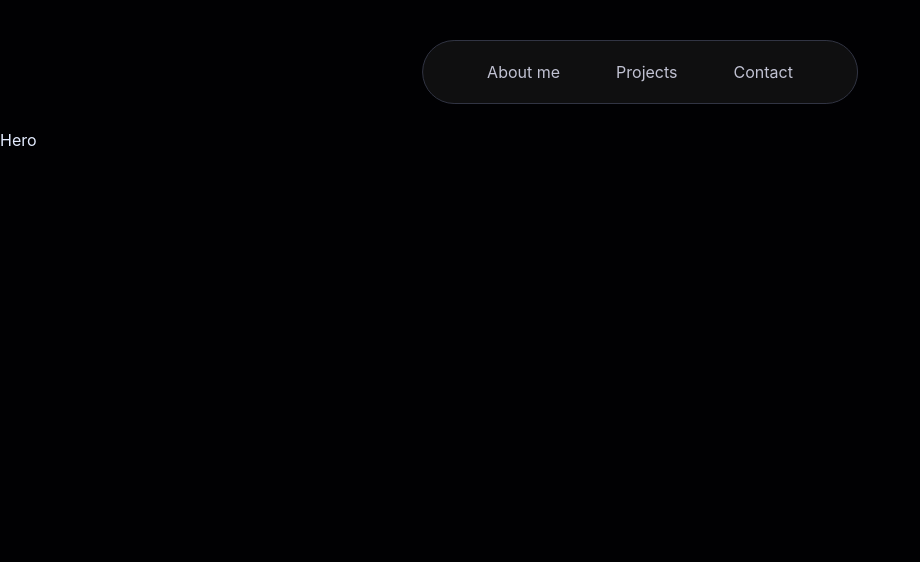
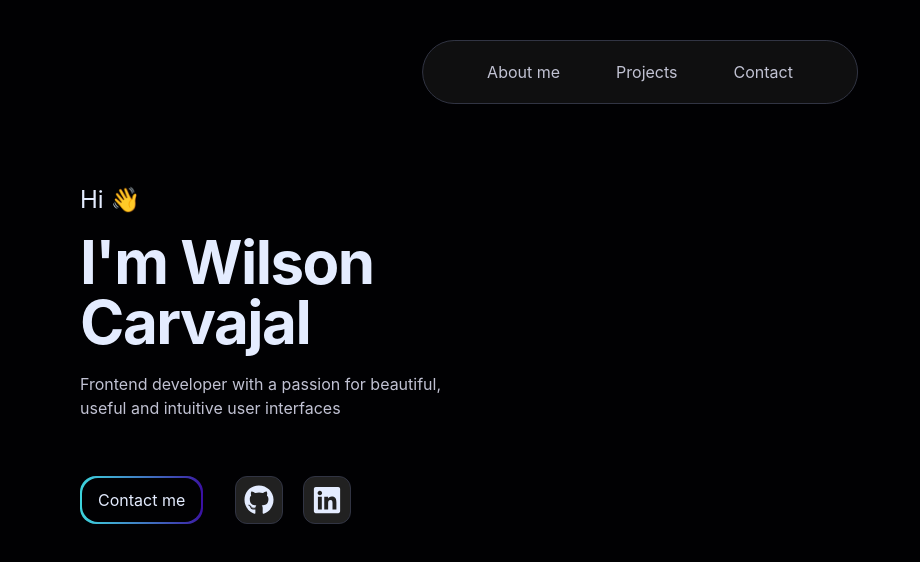
Before and after one commit to wilcar04/portfolio, a React (Vite) app: page / in a window 1280 px wide. Shown: the top 562 px of the page, without its empty margins (0-920 px from the left). Built offline with nearby package versions, Linux system fonts and the light colour scheme.

Commit message:
major progress in hero section

```diff
--- a/package.json
+++ b/package.json
@@ -13,6 +13,7 @@
     "@tailwindcss/vite": "^4.0.0",
     "react": "^18.3.1",
     "react-dom": "^18.3.1",
+    "react-icons": "^5.5.0",
     "tailwindcss": "^4.0.0"
   },
   "devDependencies": {
--- a/src/sections/Hero.jsx
+++ b/src/sections/Hero.jsx
@@ -1,5 +1,50 @@
+import { FaGithub } from "react-icons/fa";
+import { FaLinkedin } from "react-icons/fa";
+
 const Hero = () => {
-  return <div>Hero</div>;
+  return (
+    <div className="flex">
+      <div className="flex-1 my-14 mx-20 max-w-[24rem]">
+        <h5 className="text-2xl">Hi &#128075;</h5>
+        <h1 className="mt-4 text-6xl font-bold tracking-tight">
+          I&apos;m Wilson Carvajal
+        </h1>
+        <p className="mt-5 text-t-2">
+          Frontend developer with a passion for beautiful, useful and intuitive
+          user interfaces
+        </p>
+
+        <div className="flex h-[3rem] mt-14 ">
+          <button className="bg-linear-to-r from-one to-two rounded-2xl p-0.5">
+            <div className="bg-n-3 h-full rounded-2xl flex items-center px-4">
+              Contact me
+            </div>
+          </button>
+
+          <div className="flex gap-5 ml-8">
+            <a
+              href="https://github.com/wilcar04"
+              target="_blank"
+              className="h-full"
+            >
+              <div className="group duration-300 ease-out hover:bg-white bg-n-2 border border-stroke-2 rounded-xl h-full aspect-square flex">
+                <FaGithub className="m-auto text-3xl group-hover:text-[#080808] duration-300 ease-out" />
+              </div>
+            </a>
+            <a
+              href="https://www.linkedin.com/in/wilson-carvajal-83974b1b0/"
+              target="_blank"
+              className="h-full"
+            >
+              <div className="group duration-300 ease-out hover:bg-white bg-n-2 border border-stroke-2 rounded-xl h-full aspect-square flex">
+                <FaLinkedin className="m-auto text-3xl group-hover:text-[#007AB6] duration-300 ease-out" />
+              </div>
+            </a>
+          </div>
+        </div>
+      </div>
+    </div>
+  );
 };
 
 export default Hero;
```
Also changed, not shown: 1 other file (tests, documents, lock files or other folders).
